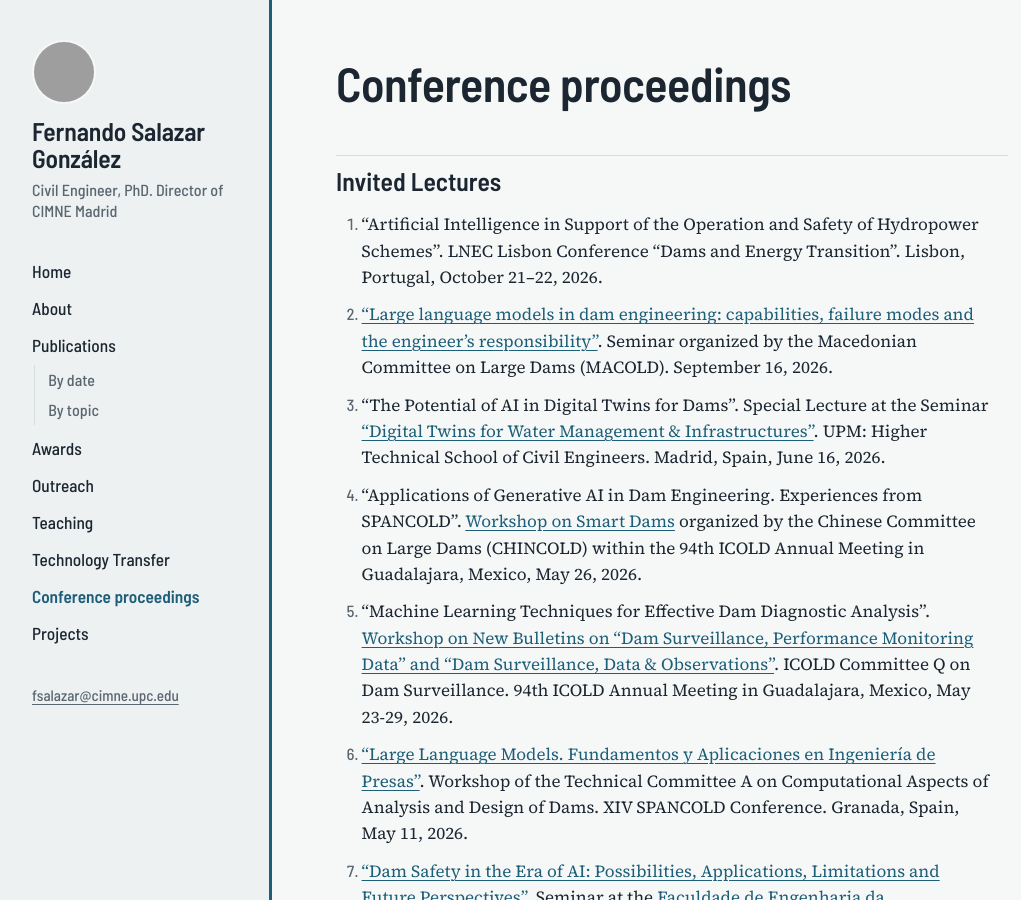
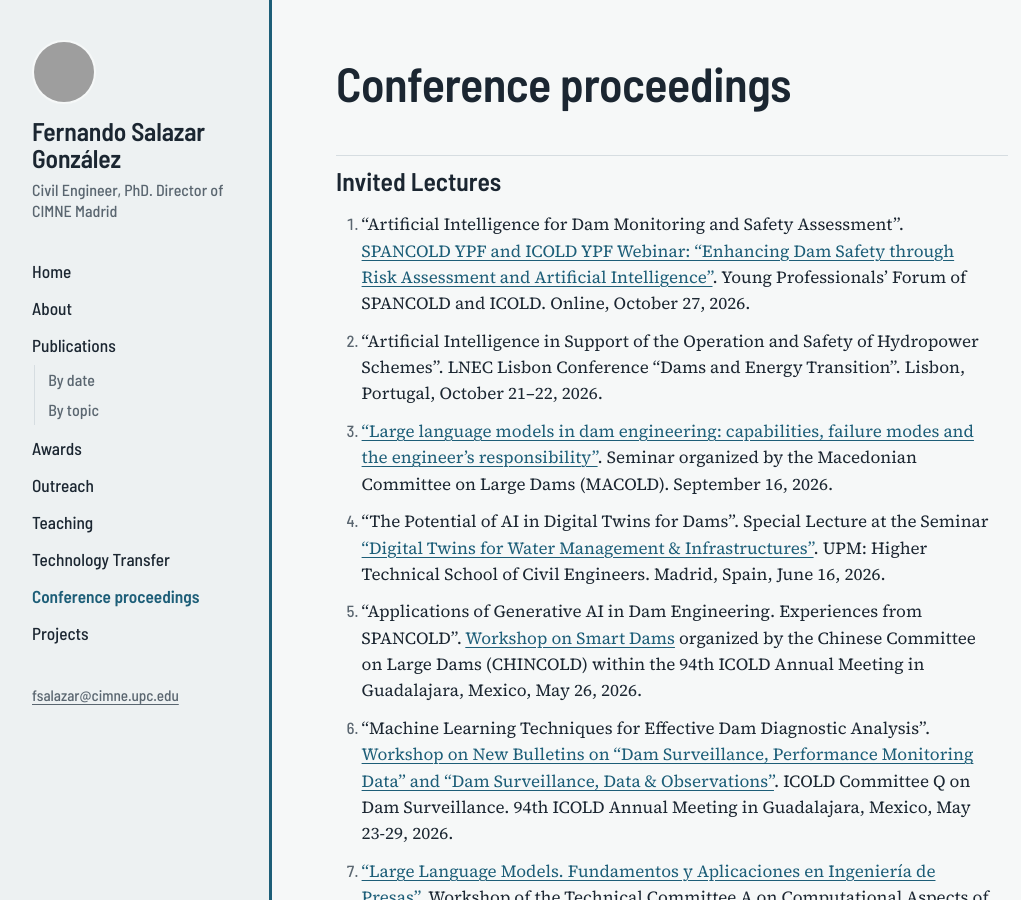
Before and after one commit to fersa/fsalazarcimne, a Jekyll site: the page built from conference-proceedings.md, in a window 1280 px wide and 900 px high. Shown: the whole window, without its empty margins (0-1021 px from the left). Built offline with Jekyll 4.4.1, drawn with Linux system fonts in a browser that asks for light colours; grey boxes are pictures that could not be loaded.

Commit message:
Add SPANCOLD/ICOLD YPF webinar invited lecture
Co-Authored-By: Claude Opus 5.5 <noreply@anthropic.com>

```diff
--- a/conference-proceedings.md
+++ b/conference-proceedings.md
@@ -5,19 +5,20 @@ permalink: /conference-proceedings/
 ---
 ## Invited Lectures
 
-1. "Artificial Intelligence in Support of the Operation and Safety of Hydropower Schemes". LNEC Lisbon Conference "Dams and Energy Transition". Lisbon, Portugal, October 21–22, 2026.
-2. ["Large language models in dam engineering: capabilities, failure modes and the engineer's responsibility"](https://hdl.handle.net/2117/478933). Seminar organized by the Macedonian Committee on Large Dams (MACOLD). September 16, 2026.
-3. "The Potential of AI in Digital Twins for Dams". Special Lecture at the Seminar ["Digital Twins for Water Management & Infrastructures"](https://lnkd.in/p/esSWnEsc). UPM: Higher Technical School of Civil Engineers. Madrid, Spain, June 16, 2026.
-4. "Applications of Generative AI in Dam Engineering. Experiences from SPANCOLD". [Workshop on Smart Dams](https://lnkd.in/p/envXBhjQ) organized by the Chinese Committee on Large Dams (CHINCOLD) within the 94th ICOLD Annual Meeting in Guadalajara, Mexico, May 26, 2026.
-5. "Machine Learning Techniques for Effective Dam Diagnostic Analysis". [Workshop on New Bulletins on “Dam Surveillance, Performance Monitoring Data” and “Dam Surveillance, Data & Observations”](https://lnkd.in/p/envXBhjQ). ICOLD Committee Q on Dam Surveillance. 94th ICOLD Annual Meeting in Guadalajara, Mexico, May 23-29, 2026.
-6. ["Large Language Models. Fundamentos y Aplicaciones en Ingeniería de Presas"](https://lnkd.in/p/e8ihk6HC). Workshop of the Technical Committee A on Computational Aspects of Analysis and Design of Dams. XIV SPANCOLD Conference. Granada, Spain, May 11, 2026.
-7. ["Dam Safety in the Era of AI: Possibilities, Applications, Limitations and Future Perspectives"](https://www.linkedin.com/posts/fernando-salazar-cimne-upc_last-week-i-had-the-pleasure-of-visiting-activity-7432385243086696448-cK04). Seminar at the [Faculdade de Engenharia da Universidade do Porto](https://www.linkedin.com/company/feup/) (18/02/2026)
-8. [“Applications, possibilities and limitations of machine learning and artificial intelligence in dam engineering”](https://www.linkedin.com/posts/fernando-salazar-cimne-upc_dam-engineering-skopje-activity-7249079411113611264-4eue). 75th Anniversary of the Faculty of Civil Engineering at Ss. Cyril and Methodius University in Skopje, North Macedonia, 2024
-9. “Analysis of dam monitoring data with machine learning: fundamentals, possibilities and free-use software”. Delivered at the meeting of the Committee A of SPANCOLD during the “[Jornadas Españolas de Presas](https://www.spancold.org/event/xiii-jornadas-espanolas-de-presas/)”, Barcelona, June, 2024.
-10. “Combination of advanced numerical methods and machine learning for dam safety assessment”. 11th ICOLD European Club Symposium, Chania, Greece, October 2019
-11. “New technologies for strengthening dam safety and resilience”. Meeting of the European Club of National Committees of ICOLD. Vienna, Austria, 2018.
-12. “The role of numerical models in research and design of dam spillways”. CEDEX, Madrid, Spain, 2013.
-13. “Development of numerical methods at CIMNE for dam safety analysis”. US Bureau of Reclamation (USBR). Denver, Colorado, USA, 2010.
+1. "Artificial Intelligence for Dam Monitoring and Safety Assessment". [SPANCOLD YPF and ICOLD YPF Webinar: "Enhancing Dam Safety through Risk Assessment and Artificial Intelligence"](https://lnkd.in/p/e7X9kVz3). Young Professionals' Forum of SPANCOLD and ICOLD. Online, October 27, 2026.
+2. "Artificial Intelligence in Support of the Operation and Safety of Hydropower Schemes". LNEC Lisbon Conference "Dams and Energy Transition". Lisbon, Portugal, October 21–22, 2026.
+3. ["Large language models in dam engineering: capabilities, failure modes and the engineer's responsibility"](https://hdl.handle.net/2117/478933). Seminar organized by the Macedonian Committee on Large Dams (MACOLD). September 16, 2026.
+4. "The Potential of AI in Digital Twins for Dams". Special Lecture at the Seminar ["Digital Twins for Water Management & Infrastructures"](https://lnkd.in/p/esSWnEsc). UPM: Higher Technical School of Civil Engineers. Madrid, Spain, June 16, 2026.
+5. "Applications of Generative AI in Dam Engineering. Experiences from SPANCOLD". [Workshop on Smart Dams](https://lnkd.in/p/envXBhjQ) organized by the Chinese Committee on Large Dams (CHINCOLD) within the 94th ICOLD Annual Meeting in Guadalajara, Mexico, May 26, 2026.
+6. "Machine Learning Techniques for Effective Dam Diagnostic Analysis". [Workshop on New Bulletins on “Dam Surveillance, Performance Monitoring Data” and “Dam Surveillance, Data & Observations”](https://lnkd.in/p/envXBhjQ). ICOLD Committee Q on Dam Surveillance. 94th ICOLD Annual Meeting in Guadalajara, Mexico, May 23-29, 2026.
+7. ["Large Language Models. Fundamentos y Aplicaciones en Ingeniería de Presas"](https://lnkd.in/p/e8ihk6HC). Workshop of the Technical Committee A on Computational Aspects of Analysis and Design of Dams. XIV SPANCOLD Conference. Granada, Spain, May 11, 2026.
+8. ["Dam Safety in the Era of AI: Possibilities, Applications, Limitations and Future Perspectives"](https://www.linkedin.com/posts/fernando-salazar-cimne-upc_last-week-i-had-the-pleasure-of-visiting-activity-7432385243086696448-cK04). Seminar at the [Faculdade de Engenharia da Universidade do Porto](https://www.linkedin.com/company/feup/) (18/02/2026)
+9. [“Applications, possibilities and limitations of machine learning and artificial intelligence in dam engineering”](https://www.linkedin.com/posts/fernando-salazar-cimne-upc_dam-engineering-skopje-activity-7249079411113611264-4eue). 75th Anniversary of the Faculty of Civil Engineering at Ss. Cyril and Methodius University in Skopje, North Macedonia, 2024
+10. “Analysis of dam monitoring data with machine learning: fundamentals, possibilities and free-use software”. Delivered at the meeting of the Committee A of SPANCOLD during the “[Jornadas Españolas de Presas](https://www.spancold.org/event/xiii-jornadas-espanolas-de-presas/)”, Barcelona, June, 2024.
+11. “Combination of advanced numerical methods and machine learning for dam safety assessment”. 11th ICOLD European Club Symposium, Chania, Greece, October 2019
+12. “New technologies for strengthening dam safety and resilience”. Meeting of the European Club of National Committees of ICOLD. Vienna, Austria, 2018.
+13. “The role of numerical models in research and design of dam spillways”. CEDEX, Madrid, Spain, 2013.
+14. “Development of numerical methods at CIMNE for dam safety analysis”. US Bureau of Reclamation (USBR). Denver, Colorado, USA, 2010.
 
 ## Conference Proceedings
 
```
